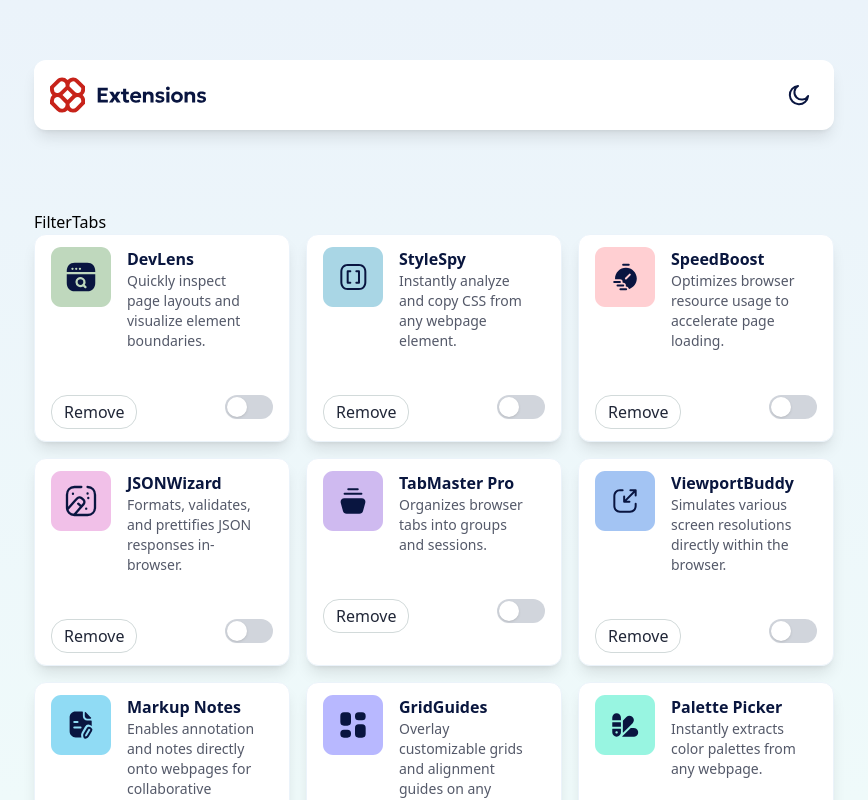
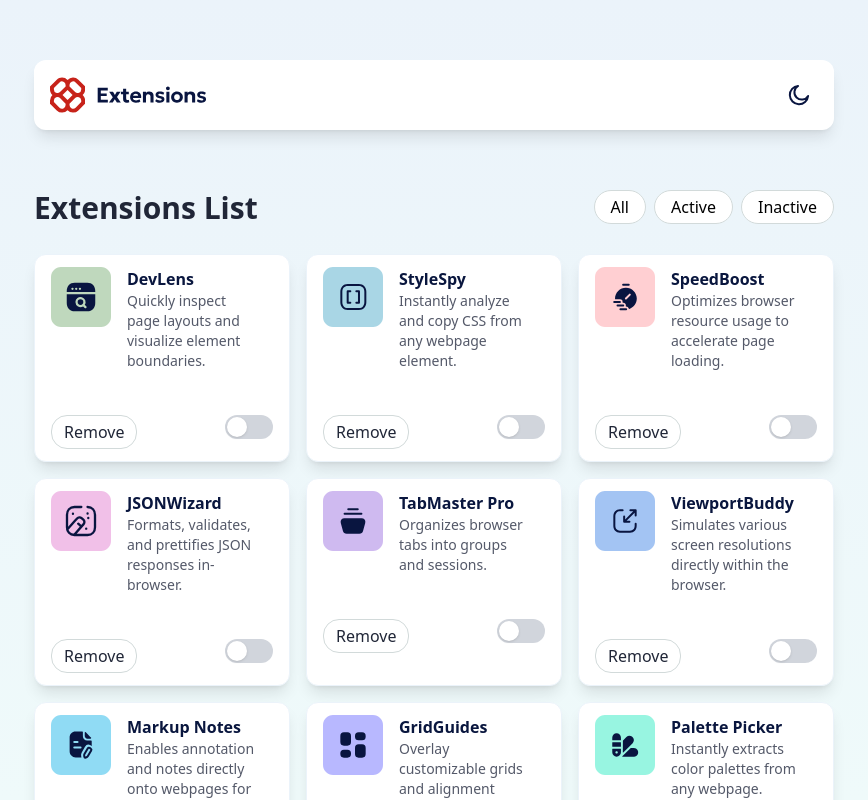
Before and after one commit to jotaraujo/Browser-Extensions, a React (Vite) app: page / in a window 1280 px wide. Shown: the whole page, without its empty margins (206-1074 px from the left). Built offline with nearby package versions, Linux system fonts and the light colour scheme.

Commit message:
:lipstick: feat: Finalizado a interface dos filtros

```diff
--- a/src/components/ExtensionList/FilterTabs.jsx
+++ b/src/components/ExtensionList/FilterTabs.jsx
@@ -1,6 +1,13 @@
 const FilterTabs = () => {
   return (
-    <div>FilterTabs</div>
+    <div className="flex justify-between max-w-6xl mx-auto mb-7">
+      <h1 className="text-3xl font-bold text-neutro-800 dark:text-neutro-100">Extensions List</h1>
+      <div className="">
+        <button className="bg-neutro-100 dark:bg-neutro-800 mr-2 px-4 py-1 border border-neutro-400 dark:border-neutro-700 dark:text-neutro-200 rounded-3xl cursor-pointer hover:bg-vermelho-500 transition-colors duration-300 hover:text-neutro-100 dark:hover:text-neutro-900 focus:ring-2 focus:ring-vermelho-500 dark:focus:bg-neutro-600 dark:focus:hover:bg-vermelho-500 dark:focus:border-neutro-900">All</button>
+        <button className="bg-neutro-100 dark:bg-neutro-800 mr-2 px-4 py-1 border border-neutro-400 dark:border-neutro-700 dark:text-neutro-200 rounded-3xl cursor-pointer hover:bg-vermelho-500 transition-colors duration-300 hover:text-neutro-100 dark:hover:text-neutro-900 focus:ring-2 focus:ring-vermelho-500 dark:focus:bg-neutro-600 dark:focus:hover:bg-vermelho-500 dark:focus:border-neutro-900">Active</button>
+        <button className="bg-neutro-100 dark:bg-neutro-800 px-4 py-1 border border-neutro-400 dark:border-neutro-700 dark:text-neutro-200 rounded-3xl cursor-pointer hover:bg-vermelho-700 transition-colors duration-300 hover:text-neutro-100 dark:hover:text-neutro-900 focus:ring-2 focus:ring-vermelho-700 dark:focus:bg-neutro-600 dark:focus:hover:bg-vermelho-700 dark:focus:border-neutro-900">Inactive</button>
+      </div>
+    </div>
   )
 }
 
--- a/src/components/Header/Header.jsx
+++ b/src/components/Header/Header.jsx
@@ -3,7 +3,7 @@ import Logo from "./Logo"
 
 const Header = () => {
   return (
-    <header className="bg-white dark:bg-neutro-800 flex justify-between items-center p-4 rounded-xl shadow-lg max-w-6xl mx-auto mb-20 transition-colors duration-300">
+    <header className="bg-white dark:bg-neutro-800 flex justify-between items-center p-4 rounded-xl shadow-lg max-w-6xl mx-auto mb-15 transition-colors duration-300">
       <div className="dark:text-white">
         <Logo className="h-9 w-auto transition-all duration-300" />
       </div>
```
